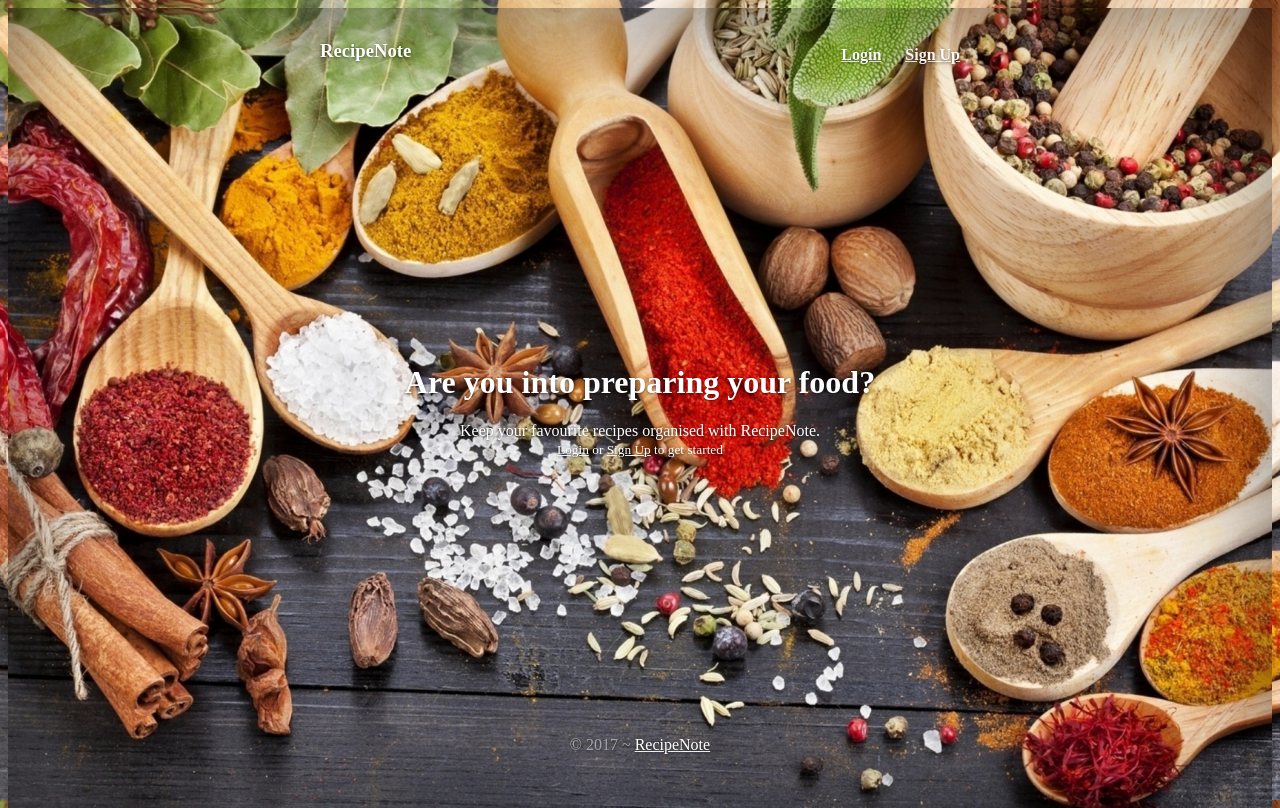
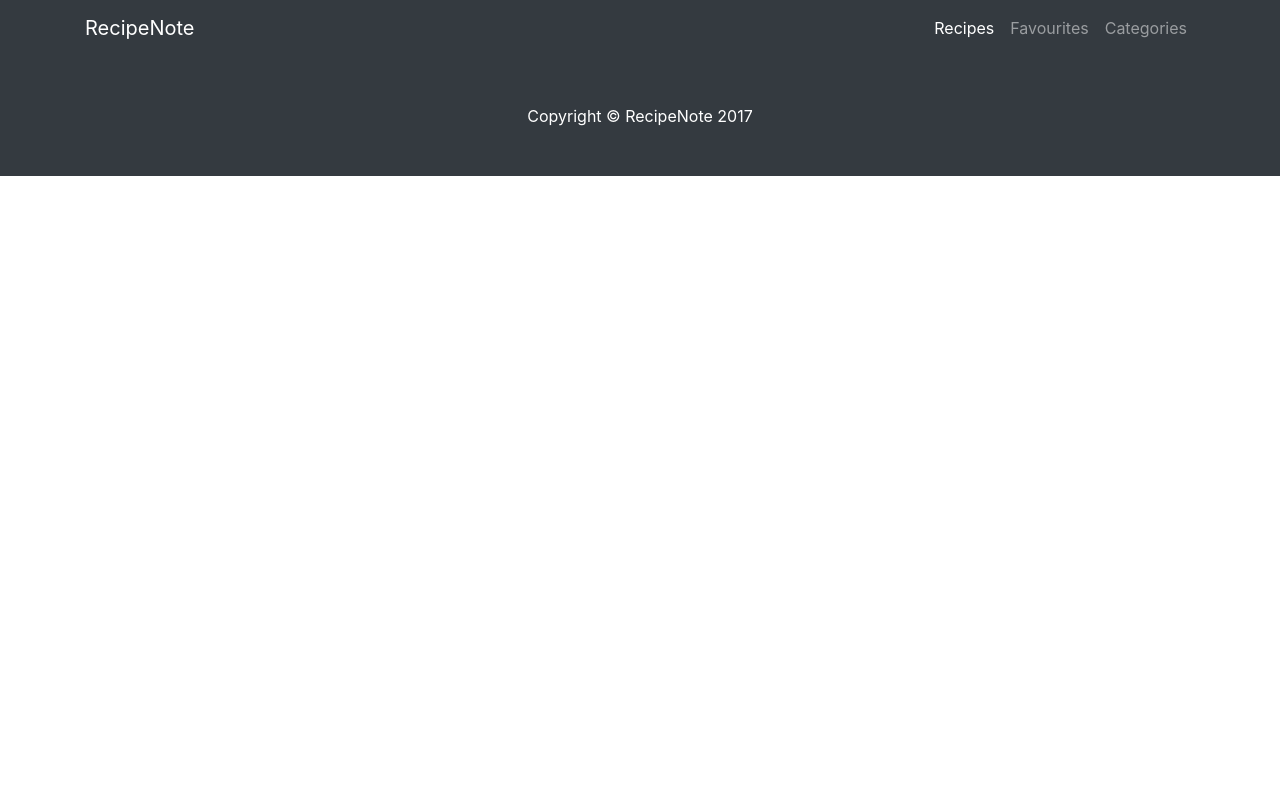
Before and after one commit to probuse/RecipeNote, a Flask app: template templates/base.html in a window 1280 px wide. After the commit the page ends 176 px from the top, so only its background shows below. Run offline with Flask 2, Linux system fonts and the light colour scheme; the template is opened without the code that fills it, so the values that code supplies are empty; some libraries are stand-ins or nearby versions.

Commit message:
initial commit for base.html

```diff
--- a/templates/base.html
+++ b/templates/base.html
@@ -10,63 +10,60 @@
 
     <title>RecipeNote</title>
 
-    <!-- Bootstrap core CSS
-    <link href="vendor/bootstrap/css/bootstrap.min.css" rel="stylesheet"> -->
+    <!-- Bootstrap core CSS -->
+    <link href="static/css/bootstrap.min.css" rel="stylesheet">
 
     <!-- Custom styles for this template -->
-    <link href="static/css/custom.css" rel="stylesheet">
+    <link href="static/css/portfolio.css" rel="stylesheet">
 
   </head>
 
   <body>
-    <div class="site-wrapper">
-    <div class="site-wrapper-inner">
-      <div class="cover-container">
-        <div class="masthead clearfix">
-          <div class="inner">
-            <h3 class="masthead-brand">RecipeNote</h3>
 
-            <ul class="nav masthead-nav">
-              <!-- <li class="active">
-                <a href="http://bootsnipp.com/iframe/g6GWQ" target=
-                "_blank">View full screen</a>
-              </li> -->
-
-              <li>
-                <a href="#">Login</a>
+    <!-- Navigation -->
+    <nav class="navbar navbar-expand-lg navbar-dark bg-dark fixed-top">
+      <div class="container">
+        <a class="navbar-brand" href="#">RecipeNote</a>
+        <button class="navbar-toggler" type="button" data-toggle="collapse" data-target="#navbarResponsive" aria-controls="navbarResponsive" aria-expanded="false" aria-label="Toggle navigation">
+          <span class="navbar-toggler-icon"></span>
+        </button>
+        <div class="collapse navbar-collapse" id="navbarResponsive">
+          <ul class="navbar-nav ml-auto">
+            <li class="nav-item active">
+              <a class="nav-link" href="#">Recipes
+                <span class="sr-only">(current)</span>
+              </a>
             </li>
-
-              <li>
-                <a href="#">Sign Up</a>
+            <li class="nav-item">
+              <a class="nav-link" href="#">Favourites</a>
+            </li>
+            <li class="nav-item">
+              <a class="nav-link" href="#">Categories</a>
             </li>
           </ul>
         </div>
       </div>
+    </nav>
 
-        <div class="inner cover">
-          <h1 class="cover-heading">Are you into preparing your food?</h1>
+    <!-- Page Content -->
+    <div class="container">
 
-          <p class="lead">Keep your favourite recipes organised with RecipeNote.
+    {% block content %}{% endblock %}
+    </div>
+    <!-- /.container -->
 
-          <small>    <br> <a href="#" target=
-                "_blank">Login</a> or <a href="#">Sign Up</a> to get started</small>
+    <!-- Footer -->
+    <footer class="py-5 bg-dark">
+      <div class="container">
+        <p class="m-0 text-center text-white">Copyright &copy; RecipeNote 2017</p>
+      </div>
+      <!-- /.container -->
+    </footer>
 
-          </p>
+    <!-- Bootstrap core JavaScript -->
+    <script src="static/js/jquery.min.js"></script>
+    <script src="static/js/bootstrap.bundle.min.js"></script>
 
-        </div>
-
-        <div class="mastfoot">
-          <div class="inner">
-            <!-- Validation -->
-
-
-
-            <p>© 2017 ~ <a href="#">RecipeNote</a></p>
-          </div>
-        </div>
-      </div>
-  </div>
-  </div>
   </body>
 
 </html>
```
Lines whose indentation alone changed are shown as unchanged.
